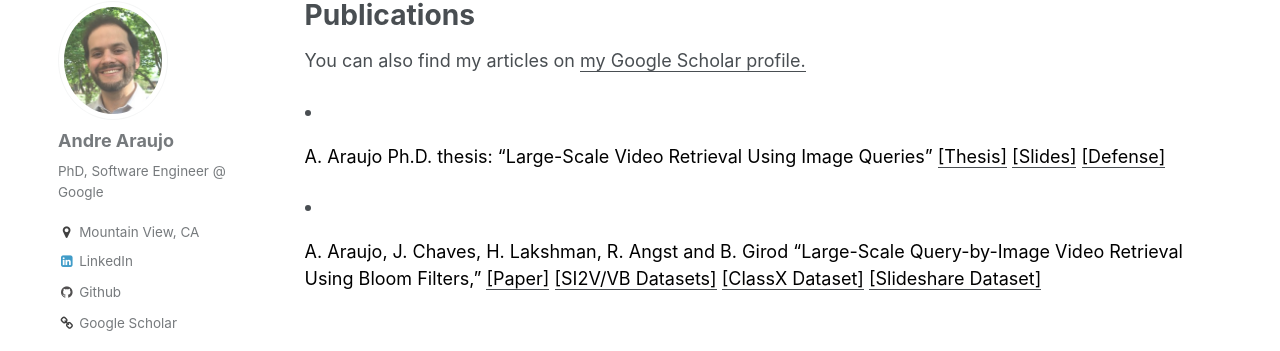
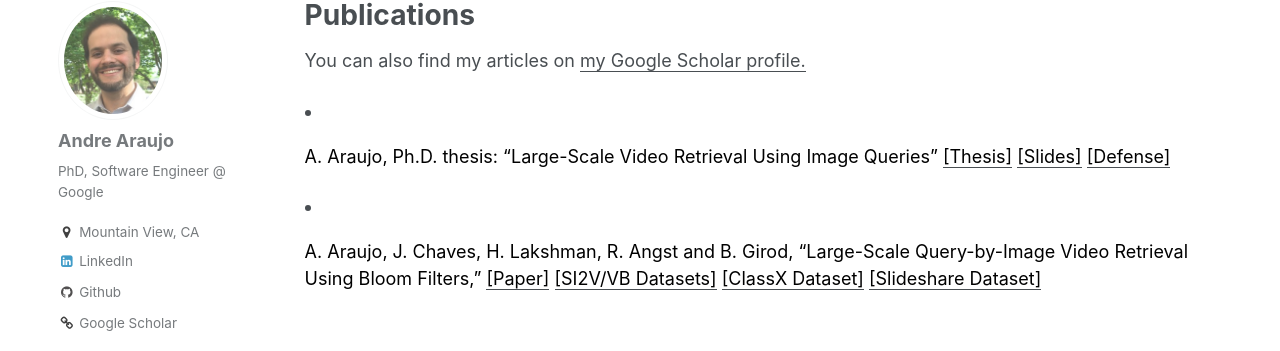
Before and after one commit to andrefaraujo/andrefaraujo.github.io, a Jekyll site: the page built from _pages/publications.md, in a window 1280 px wide. Shown: the part 117-468 px from the top of the page. Built offline with Jekyll 4.4.1, drawn with Linux system fonts in a browser that asks for light colours.

Commit message:
Adding comma to separate author and title

```diff
--- a/_includes/publications-andre.html
+++ b/_includes/publications-andre.html
@@ -14,8 +14,7 @@
 
 <li>
   <p style="COLOR: black;">
-    {{ post.authors }}
-    {{ title }}
+    {{ post.authors }}, {{ title }}
     {% if post.paperurl %}
     <u><a href="{{ post.paperurl }}">[{{ post.papername }}]</a></u>
     {% endif %}
```
